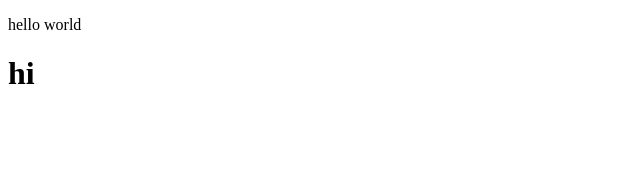
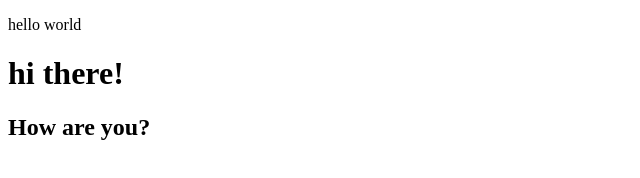
Before and after one commit to mohimanul-Islam/Web-Design, a plain HTML site: page index.html in a window 1280 px wide. Shown: the whole page, without its empty margins (0-640 px from the left). Drawn offline with Linux system fonts and the light colour scheme.

Commit message:
first commit2

```diff
--- a/index.html
+++ b/index.html
@@ -7,6 +7,7 @@
   </head>
   <body>
     <p>hello world</p>
-    <h1>hi</h1>
+    <h1>hi there!</h1>
+    <h2>How are you?</h2>
   </body>
 </html>
```
